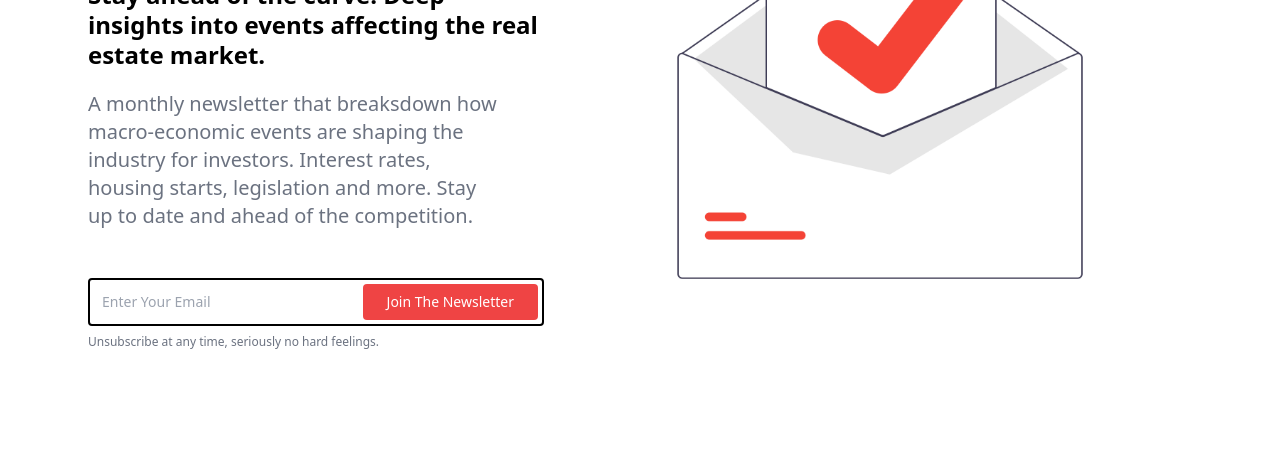
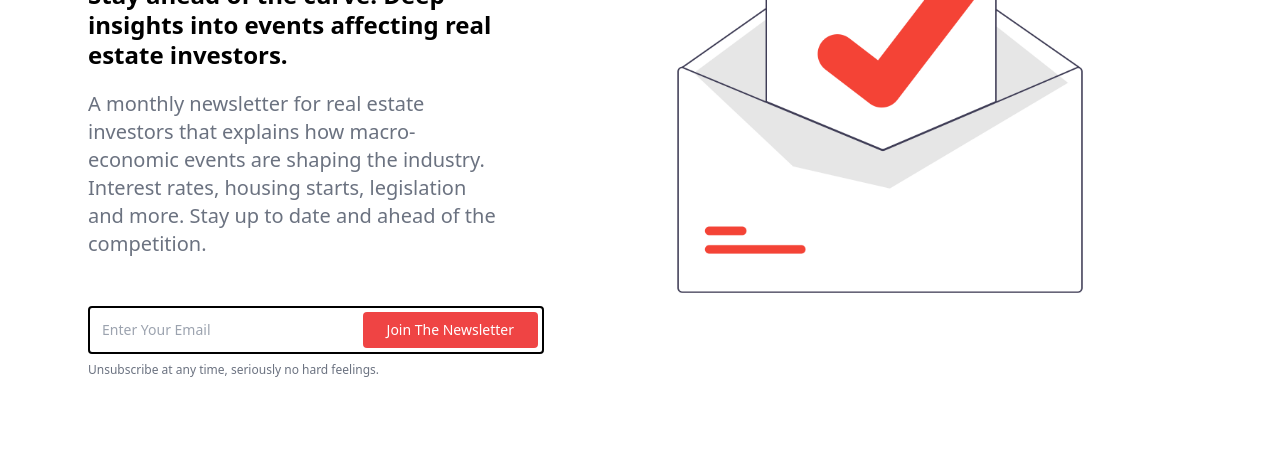
Before and after one commit to ayezee33/reinewsletter, a plain HTML site: page index.html in a window 1280 px wide. Shown: the part 332-784 px from the top of the page. Drawn offline with nearby package versions, Linux system fonts and the light colour scheme.

Commit message:
clarify message

```diff
--- a/index.html
+++ b/index.html
@@ -85,9 +85,9 @@
             <div class="w-full py-20 pl-6 pr-2 lg:w-5/12 lg:py-20 lg:pr-0">
                 <h1 class="text-5xl font-black leading-tight text-black sm:text-6xl lg:pr-10"><span class="relative inline-block">The REI Newsletter<svg class="absolute w-full h-auto -mt-3 text-yellow-200 stroke-current" viewBox="0 0 554 43" xmlns="http://www.w3.org/2000/svg"><g fill="none" stroke-width="5" stroke-linecap="round"><path d="M4.533 20.643s347.445-16.108 542.096 6.73M2.622 19.54S354.53 8.562 550.46 33.753" class=""></path></g></svg></span></h1>
 
-              <h2 class="text-2xl font-black leading-tight mt-4">Stay ahead of the curve. Deep insights into  events affecting the real estate market.</h2>
+              <h2 class="text-2xl font-black leading-tight mt-4">Stay ahead of the curve. Deep insights into  events affecting real estate investors.</h2>
 
-                <p class="mt-5 text-lg text-gray-500 sm:text-xl lg:pr-10">A monthly newsletter that breaksdown how macro-economic events are shaping the industry for investors. Interest rates, housing starts, legislation and more. Stay up to date and ahead of the competition.</p>
+                <p class="mt-5 text-lg text-gray-500 sm:text-xl lg:pr-10">A monthly newsletter for real estate investors that explains how macro-economic events are shaping the industry. Interest rates, housing starts, legislation and more. Stay up to date and ahead of the competition.</p>
                 <form action="https://reiscorecard.us7.list-manage.com/subscribe/post?u=3af7e2d0530fd87054537fbbd&amp;id=b06fb65c9c" method="post" id="mc-embedded-subscribe-form" name="mc-embedded-subscribe-form" target="_blank" novalidate class="validate flex justify-between w-full p-1 mt-12 border-2 border-black rounded">
                     <input type="email" value="" name="EMAIL" id="mce-EMAIL" class="required email flex-1 w-auto pl-2 text-sm text-gray-600 outline-none focus:outline-none" placeholder="Enter Your Email">
                     <button type="submit" class="px-6 py-2 text-sm text-white bg-red-500 rounded">Join The Newsletter</button>
```
